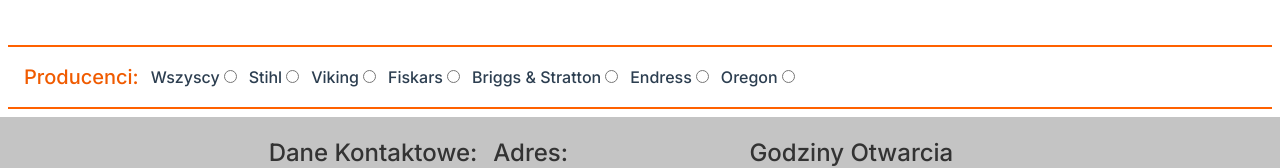
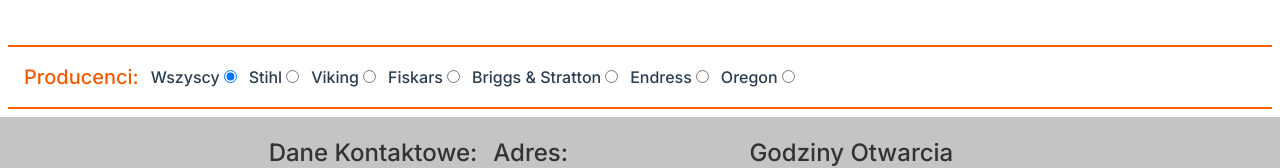
Before and after one commit to piotr-pkprogram/maksym-stihl, a Vue app: page /kosy-mechaniczne in a window 1280 px wide. Shown: the part 275-443 px from the top of the page. Built offline with nearby package versions, Linux system fonts and the light colour scheme.

Commit message:
Update Filter.vue

```diff
--- a/src/components/main-components/Filter.vue
+++ b/src/components/main-components/Filter.vue
@@ -13,7 +13,7 @@
         @click="filtering(option.name)"
         >{{ option.name
         }}<input
-          v-if="option.name != 'Wszystkie'"
+          v-if="option.name != 'Wszyscy'"
           type="radio"
           class="filter__radio"
           name="producent"
```
